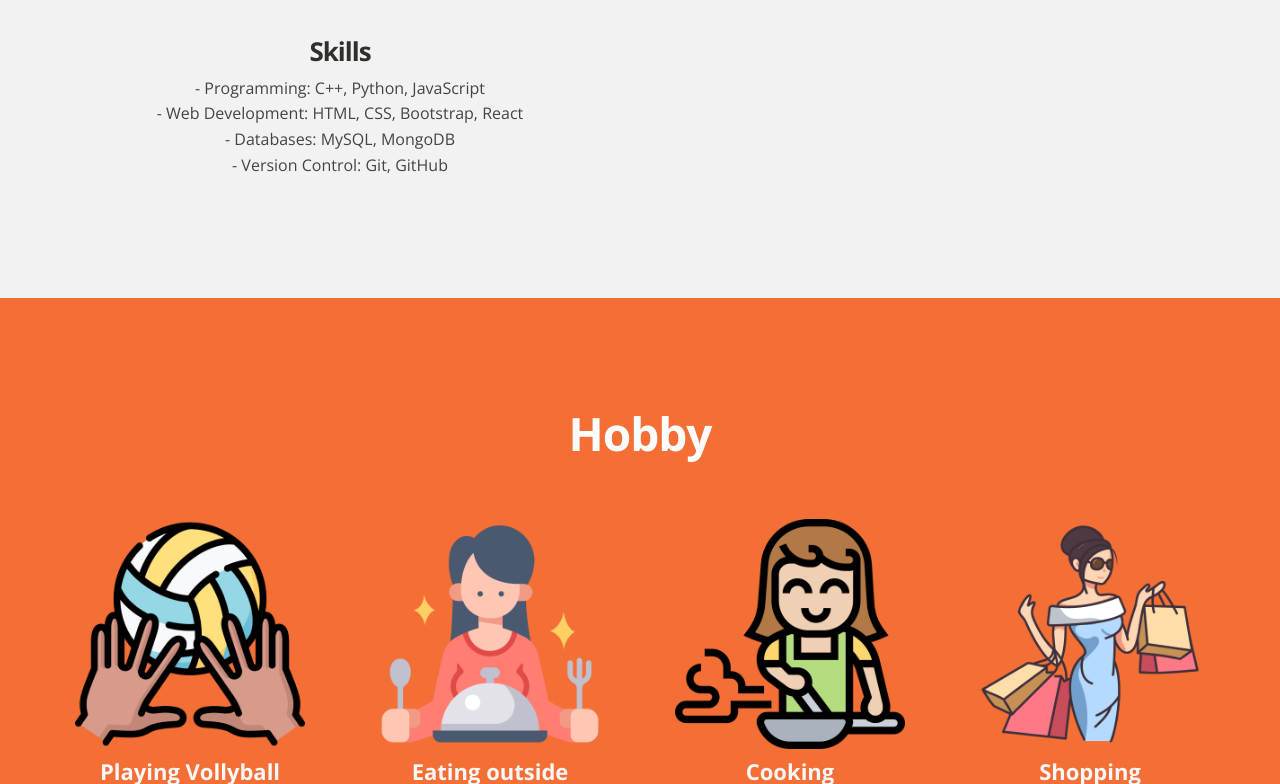
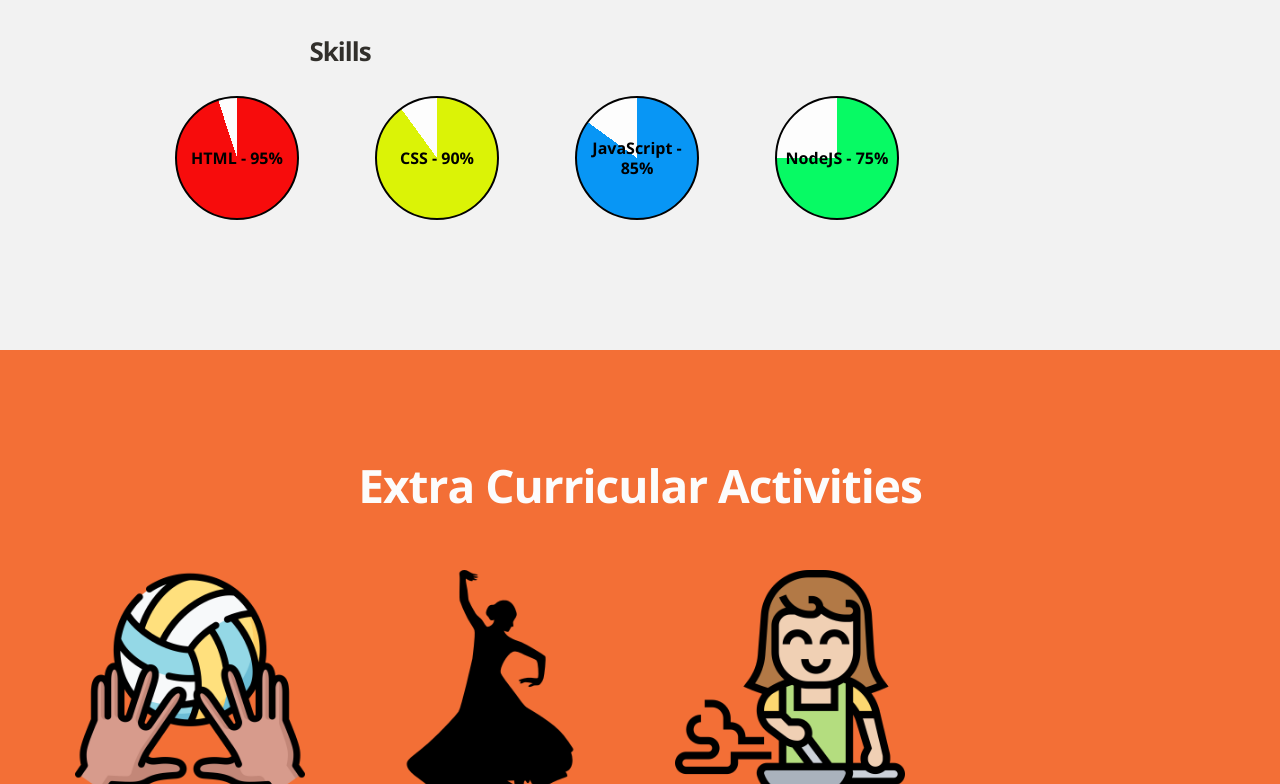
Before and after one commit to SubrinaXnos18/My-web-page-, a plain HTML site: page index.html in a window 1280 px wide. Shown: the part 2016-2800 px from the top of the page. Drawn offline with nearby package versions, Linux system fonts and the light colour scheme.

Commit message:
Update index.html

```diff
--- a/index.html
+++ b/index.html
@@ -40,6 +40,7 @@
 </script>
 
 
+
 </head>
 
 <body>
@@ -57,7 +58,7 @@
 						<ul id="menu-main" class="nav">
 							<li><a title="team" href="#about">About</a></li>
 							<li><a title="works" href="#works">Achievement</a></li>
-							<li><a title="services" href="#services">Hobby</a></li>
+							<li><a title="services" href="#services">Activities</a></li>
 							<li><a title="contact" href="#contact">Contact</a></li>
 						</ul>
 					</nav>
@@ -178,15 +179,100 @@
     <div class="span4 offset1 flyIn">
         <div class="people">
             <h3>Skills</h3>
-						<p>
-							- Programming: C++, Python, JavaScript<br>
-							- Web Development: HTML, CSS, Bootstrap, React<br>
-							- Databases: MySQL, MongoDB<br>
-							- Version Control: Git, GitHub
-						</p>
+
+            <div class="skills-container">
+                <div class="skill-circle">
+                    <div class="circle" data-percentage="95" style="--circle-color: #f70c0c;" >
+                        <span>HTML - 95%</span>
+                    </div>
+                </div>
+                <div class="skill-circle">
+                    <div class="circle" data-percentage="90" style="--circle-color: #dbf306;">
+                        <span>CSS - 90%</span>
+                    </div>
+                </div>
+                <div class="skill-circle">
+                    <div class="circle" data-percentage="85" style="--circle-color: #0896f5;">
+                        <span>JavaScript - 85%</span>
+                    </div>
+                </div>
+                <div class="skill-circle">
+                    <div class="circle" data-percentage="75" style="--circle-color: #07fa64;">
+                        <span>NodeJS - 75%</span>
                     </div>
                 </div>
             </div>
+        </div>
+    </div>
+</div>
+
+<style>
+    /* Flex container for skills */
+    .skills-container {
+    display: flex;
+    justify-content: space-around; /* Or you can use space-between */
+    align-items: center;
+    flex-wrap: nowrap; /* Prevents wrapping */
+    gap: 80px; /* Adjust the space between circles (was 20px) */
+    padding: 20px; /* Optional padding around the container */
+}
+
+
+    .skill-circle {
+        flex: 0 1 120px; /* Prevents excessive shrinking, sets base width */
+        max-width: 120px;
+    }
+
+    .circle {
+        --percentage: 0;
+        --circle-color: #000;
+        width: 120px;
+        height: 120px;
+        background: conic-gradient(var(--circle-color) calc(var(--percentage) * 1%), #fdfdfd 0);
+        border-radius: 50%;
+        display: flex;
+        justify-content: center;
+        align-items: center;
+        font-size: 16px;
+        color: #000000;
+        position: relative;
+        border: 2px solid #020202;
+    }
+
+    .circle span {
+        position: absolute;
+        text-align: center;
+        font-weight: bold;
+    }
+
+    .circle:hover {
+        transform: scale(1.1); /* Slightly enlarges the circle on hover */
+        transition: transform 0.3s ease;
+    }
+
+    /* Custom percentages for each circle */
+    .circle[data-percentage="95"] {
+        --percentage: 95;
+    }
+
+    .circle[data-percentage="90"] {
+        --percentage: 90;
+    }
+
+    .circle[data-percentage="85"] {
+        --percentage: 85;
+    }
+
+    .circle[data-percentage="75"] {
+        --percentage: 75;
+    }
+</style>
+
+
+
+
+
+
 
 		<!-- /.container -->
 	</section>
@@ -194,45 +280,57 @@
 	<!-- section: services -->
 	<section id="services" class="section orange">
 		<div class="container">
-			<h4>Hobby</h4>
+			<h4>Extra Curricular Activities</h4>
 			<!-- Four columns -->
 			<div class="row">
 				<div class="span3 animated-fast flyIn">
 					<div class="service-box">
 						<img src="img/set.png" alt="" />
 						<h2>Playing Vollyball</h2>
-						<p>
-							I started playing Vollyball during my college life and achieve a winning cup.
-						</p>
+
 					</div>
 				</div>
 				<div class="span3 animated flyIn">
 					<div class="service-box">
-						<img src="img/woman.png" alt="" />
-						<h2>Eating outside</h2>
-						<p>
-							I use to eat a lot in outside.
-						</p>
+						<img src="img/icons/dance.png" alt="" />
+						<h2>Dance</h2>
+
 					</div>
 				</div>
 				<div class="span3 animated-fast flyIn">
 					<div class="service-box">
 						<img src="img/cooking.png" alt="" />
 						<h2>Cooking</h2>
-						<p>
-							Yeah! I can cook. whether its good or bad don't complain anything if you have mercy for your life.huh..
-						</p>
+
 					</div>
 				</div>
-				<div class="span3 animated-slow flyIn">
-					<div class="service-box">
-						<img src="img/woman (1).png" alt="" />
-						<h2>Shopping</h2>
-						<p>
-							Now What can I say, It's a common thing for any girl You Know. I love it.
-						</p>
 			</div>
 		</div>
+	</section>
+
+	<section id="services" class="section orange">
+		<div class="container">
+			<h4>Hobby</h4>
+			<!-- Four columns -->
+			<div class="row">
+				<div class="span3 animated-fast flyIn">
+					<div class="service-box">
+						<img src="img/icons/luggage.png" alt="" />
+						<h2>Travelling</h2>
+					</div>
+				</div>
+				<div class="row">
+				<div class="span3 animated-fast flyIn">
+					<div class="service-box">
+						<img src="img/icons/woman.png" alt="" />
+						<h2>Eating</h2>
+					</div>
+				</div>
+				<div class="row">
+				<div class="span3 animated-fast flyIn">
+					<div class="service-box">
+						<img src="img/icons/woman (1).png" alt="" />
+						<h2>Shopping</h2>
 					</div>
 				</div>
 	</section>
@@ -265,6 +363,8 @@
 				</div>
 				<!-- END PORTFOLIO FILTERING -->
 			</div>
+
+
 			<div class="row">
 				<div class="span12">
 					<div id="portfolio-wrap">
@@ -360,9 +460,9 @@
 	<!-- section: contact -->
 	<section id="contact" class="section green">
 		<div class="container">
-			<h4>Get in Touch</h4>
+			<h4>Want to Know Something?</h4>
 			<p>
-				<strong>Its a Temporary contact details..huh Don't even try to call or message me.</strong>
+				<strong>Feel free to ask any question.</strong>
 			</p>
 			<div class="blankdivider30">
 			</div>
```
Lines whose indentation alone changed are shown as unchanged.
